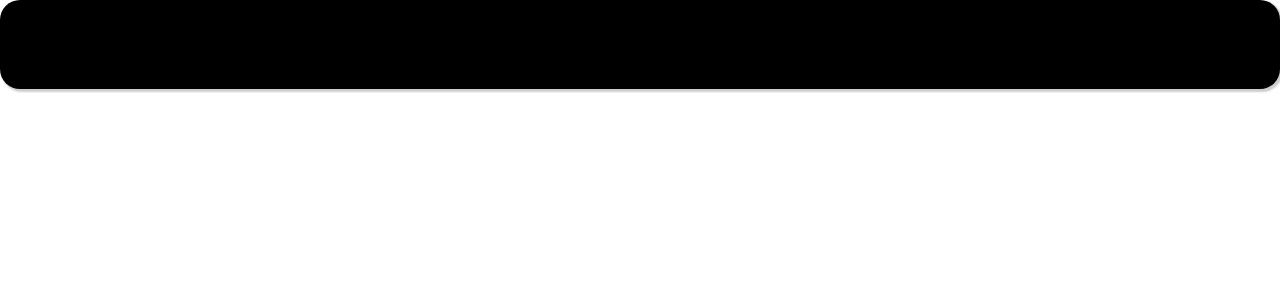
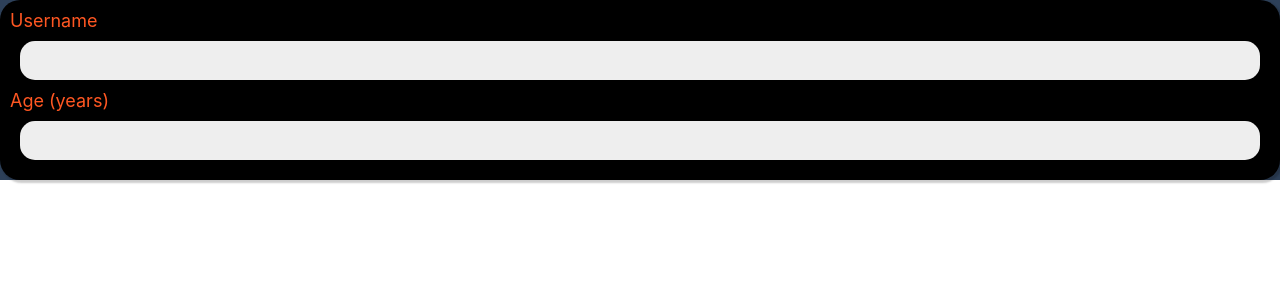
Before and after one commit to lemix196/user-introducer, a React (Create React App) app: page / in a window 1280 px wide. Shown: the top 300 px of the page. Built offline with nearby package versions, Linux system fonts and the light colour scheme.

Commit message:
change App.css to App.module.css, modify App styles, add form to App.js

```diff
--- a/src/App.css
+++ /dev/null
@@ -1,38 +0,0 @@
-.App {
-  text-align: center;
-}
-
-.App-logo {
-  height: 40vmin;
-  pointer-events: none;
-}
-
-@media (prefers-reduced-motion: no-preference) {
-  .App-logo {
-    animation: App-logo-spin infinite 20s linear;
-  }
-}
-
-.App-header {
-  background-color: #282c34;
-  min-height: 100vh;
-  display: flex;
-  flex-direction: column;
-  align-items: center;
-  justify-content: center;
-  font-size: calc(10px + 2vmin);
-  color: white;
-}
-
-.App-link {
-  color: #61dafb;
-}
-
-@keyframes App-logo-spin {
-  from {
-    transform: rotate(0deg);
-  }
-  to {
-    transform: rotate(360deg);
-  }
-}
--- a/src/App.js
+++ b/src/App.js
@@ -1,12 +1,14 @@
-import './App.css';
+import styles from './App.module.css';
 
 import Card from './components/UI/Card';
+import UserForm from './components/Users/UserForm';
+
 
 function App() {
   return (
-    <div className="App">
+    <div className={styles.app}>
       <Card>
-        <h2>User introducer</h2>
+        <UserForm />
       </Card>
     </div>
   );
--- /dev/null
+++ b/src/App.module.css
@@ -0,0 +1,4 @@
+.app {
+  text-align: center;
+  background-color: #2d4059;
+}
```
